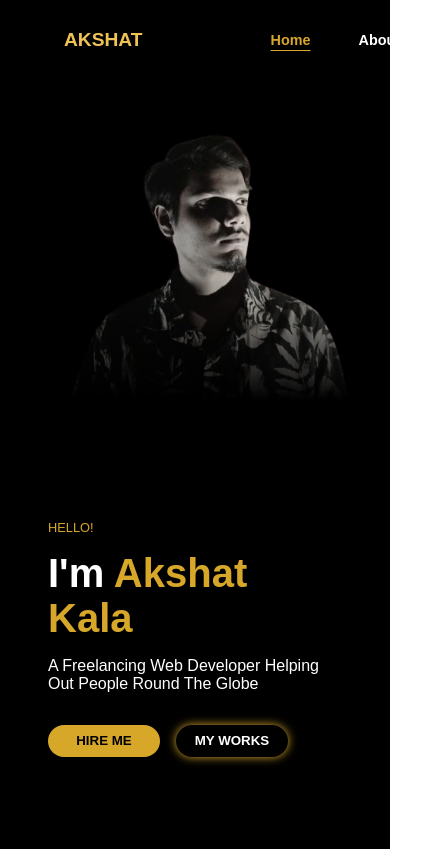
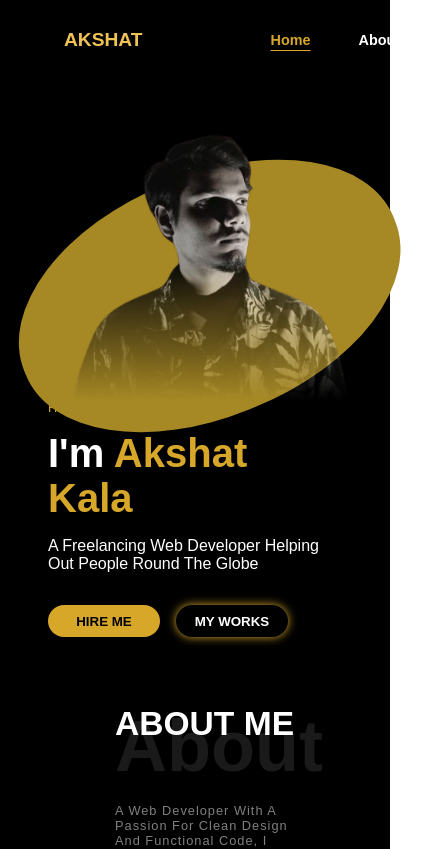
Before and after one commit to ak-sudo/prsnlPortfolio, a React (Vite) app: page / in a window 390 px wide. Shown: the top 849 px of the page, 440 px wide, since content can reach past the window. Built offline with nearby package versions, Linux system fonts and the light colour scheme; a web font is replaced by a local one.

Commit message:
made responsive commit

```diff
--- a/src/components/main/intro.css
+++ b/src/components/main/intro.css
@@ -120,11 +120,13 @@
 @media  (max-width: 833px) {
     .intro-section{
         flex-direction: column;
+        justify-content: space-between;
         margin: 5rem 0 0 0;
+        height: fit-content;
     }
 
     .left-pannel{
-        margin: auto 0;
+        margin: 0 0;
         display: flex;
         flex-direction: column;
     }
@@ -207,6 +209,14 @@
     }
 
     .right-pannel .bgoval{
-        display: none;
-    }
+        position: absolute;
+        height: 15rem;
+        width: 25rem;
+        margin: 0 auto;
+        border-radius: 50% 48%;
+        transform: rotate(-22deg) translateX(-1rem) translateY(1.75rem);
+        background-color: #a68824;
+        z-index: 1;
 }
+
+}
```
